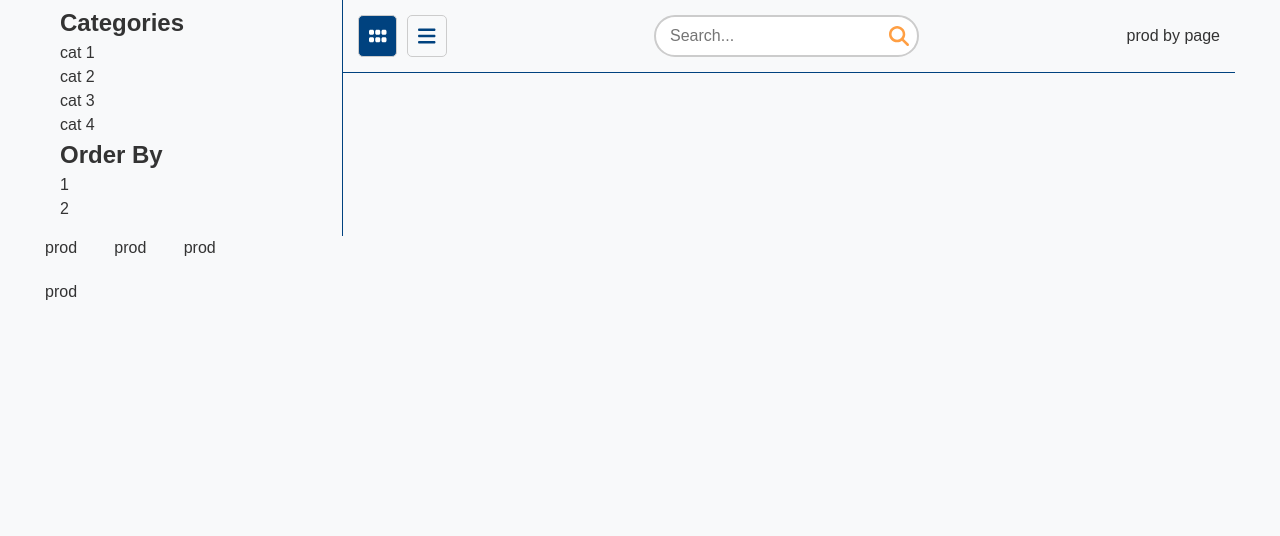
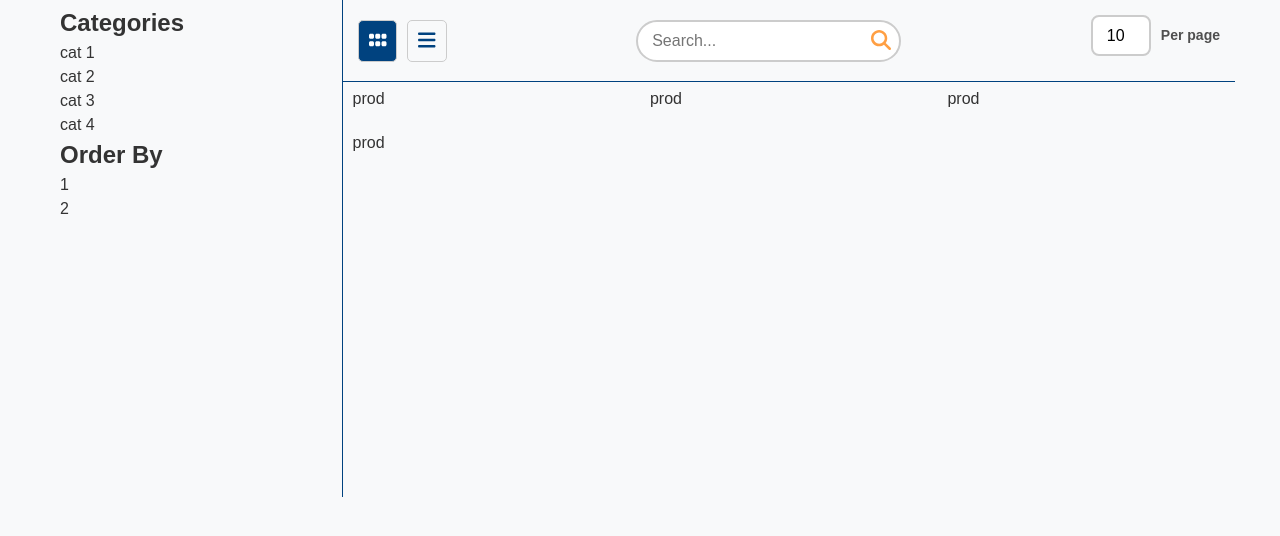
Before and after one commit to ShaheenJawadi/SOLYNTEK, a React (Create React App) app in the folder frontend/: page / in a window 1280 px wide. Shown: the top 536 px of the page. Built offline with nearby package versions, Linux system fonts and the light colour scheme.

Commit message:
Enhance Home page: add product per page selection

```diff
--- a/frontend/src/pages/home.tsx
+++ b/frontend/src/pages/home.tsx
@@ -1,7 +1,12 @@
 import { FontAwesomeIcon } from "@fortawesome/react-fontawesome";
-import { faBars, faGrip, faMagnifyingGlass } from "@fortawesome/free-solid-svg-icons";
+import {
+  faBars,
+  faGrip,
+  faMagnifyingGlass,
+} from "@fortawesome/free-solid-svg-icons";
 import React from "react";
 import InputField from "../components/elements/input";
+import SelectField from "../components/elements/select";
 
 const Home: React.FC = () => {
   return (
@@ -46,20 +51,26 @@ const Home: React.FC = () => {
               </div>
 
               <div className="search_section form_holder">
-
                 <InputField placeholder="Search..." />
                 <div className="search_btn">
-                <FontAwesomeIcon icon={faMagnifyingGlass} />
+                  <FontAwesomeIcon icon={faMagnifyingGlass} />
                 </div>
-
-
-
-
-                 </div>
-              <div className="prod_by_page">prod by page</div>
+              </div>
+              <div className="prod_by_page form_holder">
+                <div>
+                  <SelectField
+                    options={[
+                      { value: "10", label: "10" },
+                      { value: "20", label: "20" },
+                      { value: "50", label: "50" },
+                      { value: "100", label: "100" },
+                    ]}
+                  />
+                </div>
+                <div>Per page</div>
+              </div>
             </div>
-          </div>
-          <div className="products_list">
+            <div className="products_list">
             <div className="row">
               <div className="col-4">prod</div>
               <div className="col-4">prod</div>
@@ -67,6 +78,8 @@ const Home: React.FC = () => {
               <div className="col-4">prod</div>
             </div>
           </div>
+          </div>
+
         </div>
       </div>
     </div>
--- a/frontend/src/styles/global.css
+++ b/frontend/src/styles/global.css
@@ -315,7 +315,19 @@ border-radius: 100px;
 
 
 
-
+.filter_page_holder .right_side .top_section  .prod_by_page{
+  display: flex;
+  justify-content: space-between;
+  align-items: center;
+  margin-bottom: 10px;
+  font-size: 14px;
+  color: #4f4f4f;
+  font-weight: 600;
+  flex-direction: row;
+}
+.filter_page_holder .right_side .top_section  .prod_by_page.form_holder .select_container{
+  max-width: 60px;
+}
 
 .filter_page_holder .right_side  .products_list{
   min-height: 400px;
```
